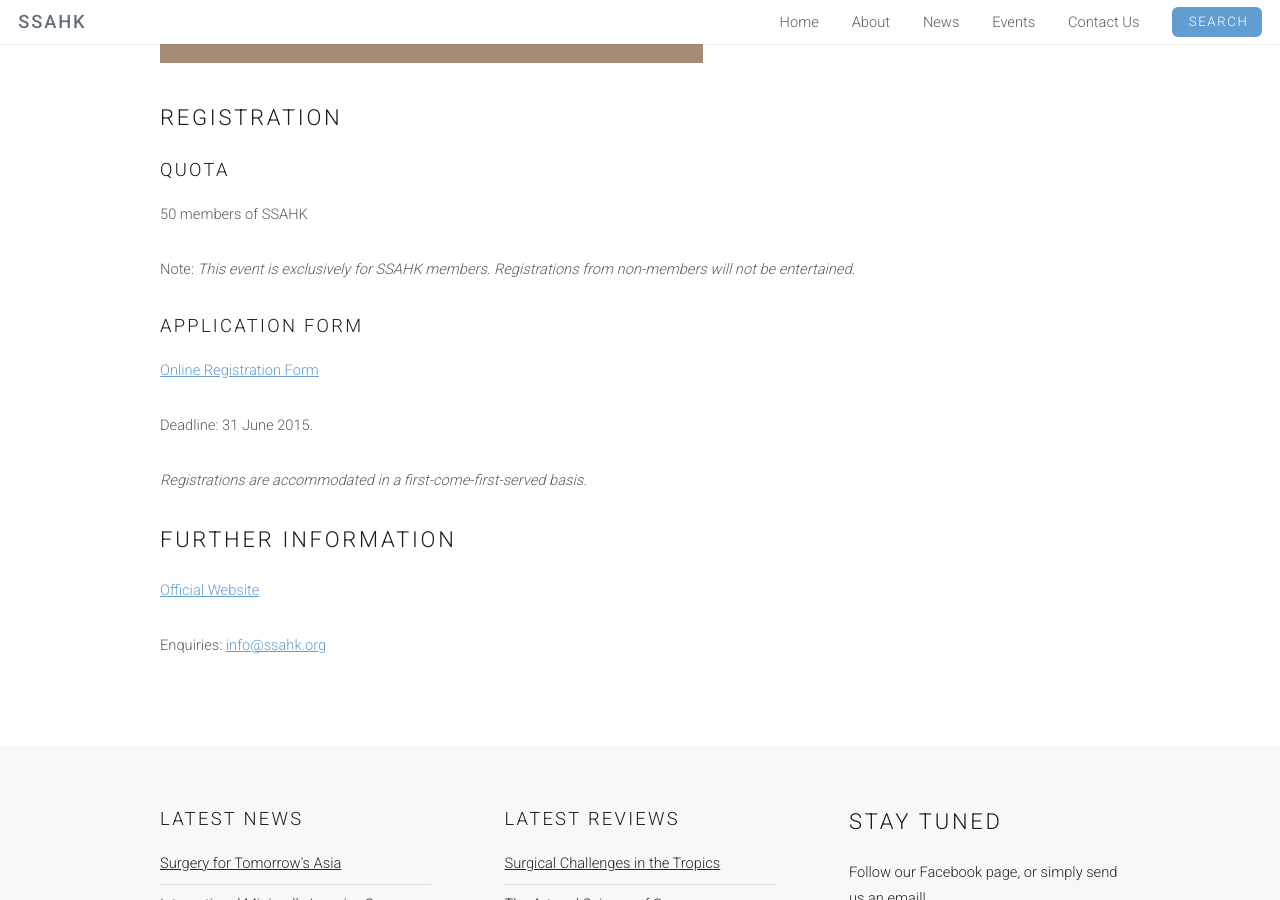
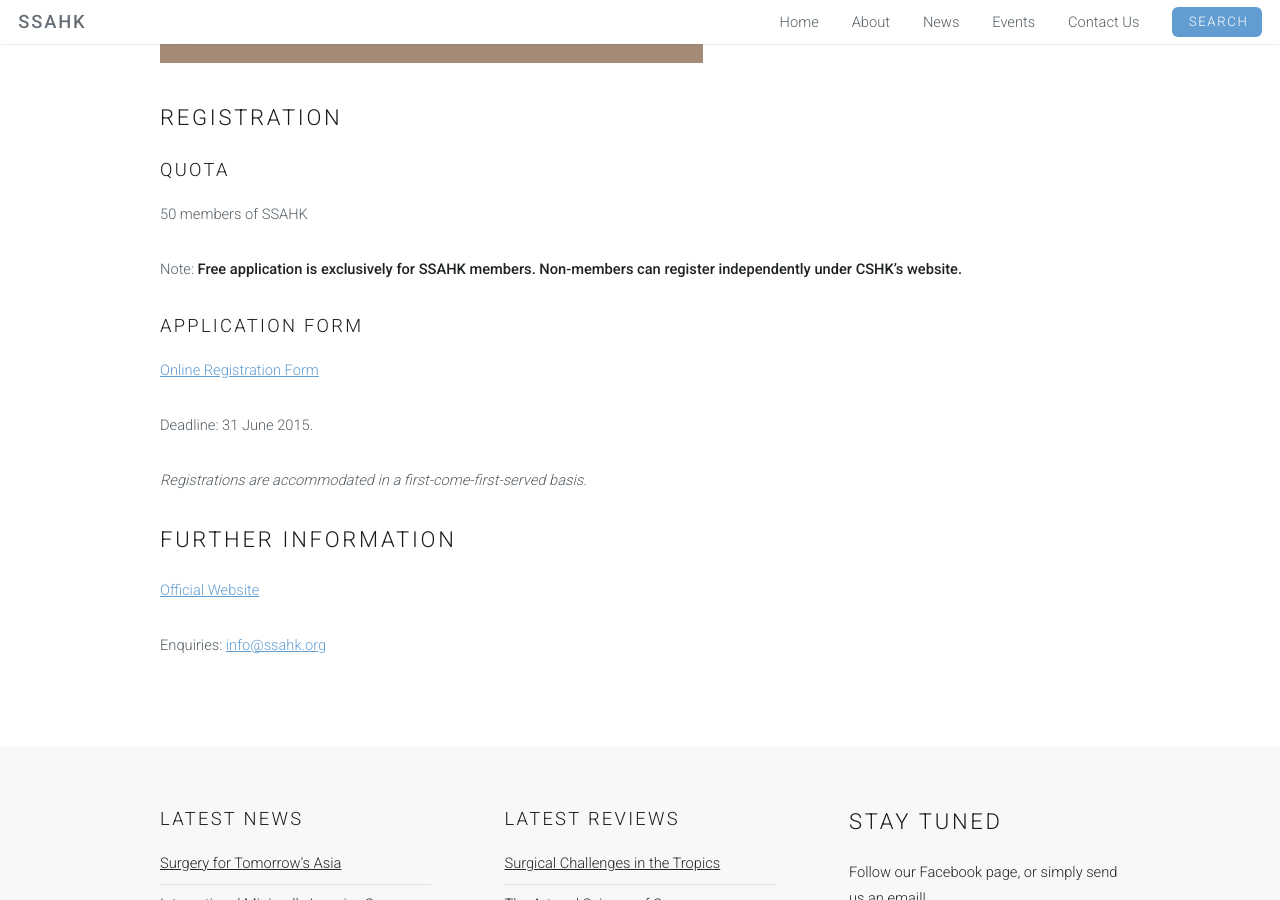
Before and after one commit to SSAHK/ssahk.github.io, a Jekyll site: the page built from _posts/2015-4-22-Surgery-for-tomorrows-asia.md, in a window 1280 px wide and 900 px high, scrolled down 1739 px. Built offline with Jekyll 4.4.1, drawn with Linux system fonts in a browser that asks for light colours; Markdown is read by kramdown in place of the engine named in the settings.

Commit message:
change application declaration

```diff
--- a/_posts/2015-4-22-Surgery-for-tomorrows-asia.md
+++ b/_posts/2015-4-22-Surgery-for-tomorrows-asia.md
@@ -28,7 +28,7 @@ Meeting Room S420 series, Hong Kong Convention and Exhibition Centre, 1 Expo Dri
 ###Quota
 50 members of SSAHK
 
-Note: _This event is exclusively for SSAHK members. Registrations from non-members will not be entertained._
+Note: **Free application is exclusively for SSAHK members. Non-members can register independently under CSHK's website.**
 
 ###Application Form
 [Online Registration Form](https://docs.google.com/forms/d/1IwIE0kyg_SvxkVluxQla61dcwse46BTs5NdUJB7X8BM/viewform)
```
